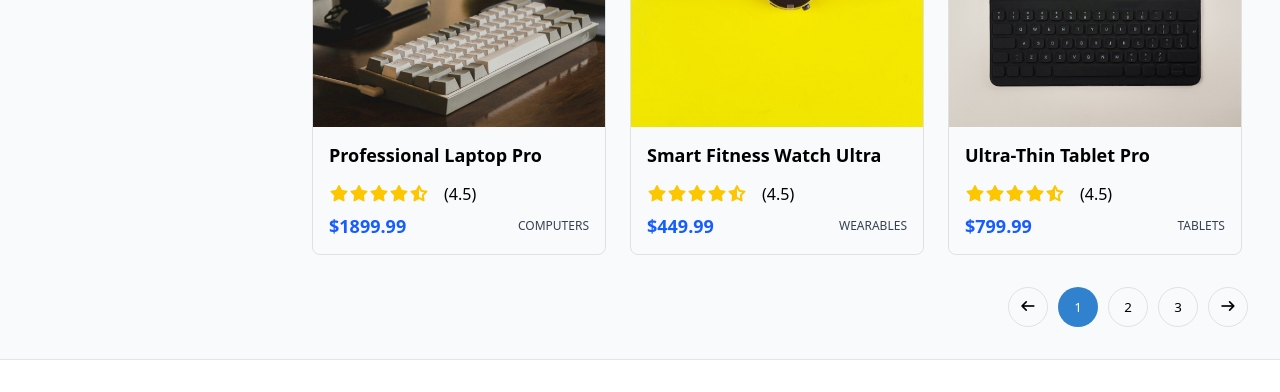
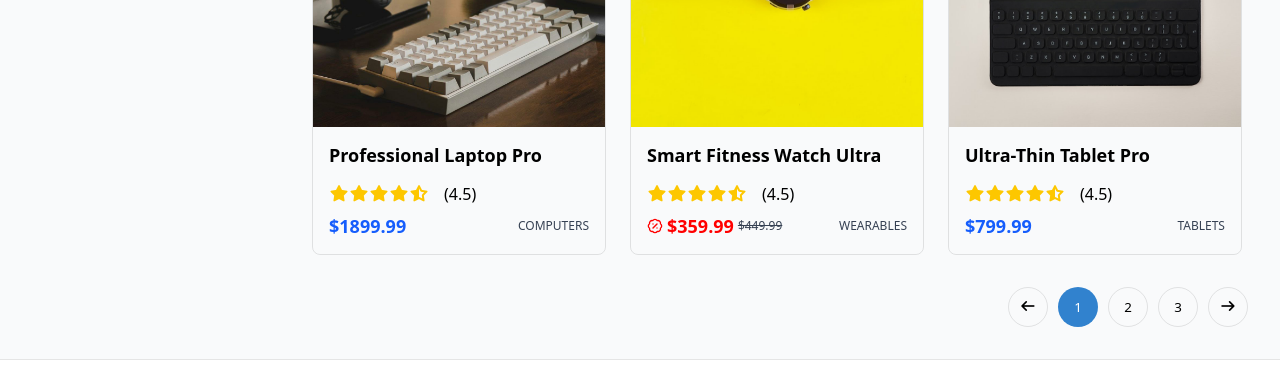
Before and after one commit to w1spuchy/E-commerce-site, a plain HTML site: page pages/index.html in a window 1280 px wide. Shown: the part 864-1256 px from the top of the page. Drawn offline with Linux system fonts and the light colour scheme.

Commit message:
add: added discount price for product cards

```diff
--- a/JSON data/products.json
+++ b/JSON data/products.json
@@ -54,7 +54,7 @@
       "rating": 5,
       "reviews_count": 478,
       "price": 2499.99,
-      "discount": 0.2,
+      "discount": null,
       "images": [
         "../images/Professional DSLR Camera.jfif",
         "../images/Professional DSLR Camera.jfif",
@@ -100,7 +100,7 @@
       "rating": 4.5,
       "reviews_count": 667,
       "price": 449.99,
-      "discount": null,
+      "discount": 0.2,
       "images": [
         "../images/Smart Fitness Watch Ultra.jfif",
         "../images/Smart Fitness Watch Ultra.jfif",
--- a/scripts/block_scripts/cards-section-fill.js
+++ b/scripts/block_scripts/cards-section-fill.js
@@ -18,10 +18,10 @@ export async function fillCardSection(sectionId, sortOrder)
                 cachedProducts.products.sort((a,b) => a.name.localeCompare(b.name));
                 break;
             case 'sort-by-price':
-                cachedProducts.products.sort((a,b) => a.price - b. price);
+                cachedProducts.products.sort((a,b) => (a.price * (1 - (a.discount ? a.discount : 0))) - (b.price * (1 - (b.discount ? b.discount : 0))));
                 break;
             case 'sort-by-price-rev':
-                cachedProducts.products.sort((a,b) => b.price - a. price);
+                cachedProducts.products.sort((a,b) => (b.price * (1 - (b.discount ? b.discount : 0))) - (a.price * (1 - (a.discount ? a.discount : 0))));
                 break;
             default:
                 return
@@ -201,6 +201,29 @@ export async function fillCardSection(sectionId, sortOrder)
 
             })
 
+            const cardPriceSection = productCard.querySelector(".product-price-section");
+            if(product.discount === null)
+            {
+                cardPriceSection.innerHTML =
+                `
+                    <div class="product-price">$${product.price}</div>
+                    <div class="product-category">${product.category}</div>
+                `
+            }
+            else
+            {
+                cardPriceSection.innerHTML =
+                `
+                    <div class="price-discount-container">
+                        <svg xmlns="http://www.w3.org/2000/svg" width="16" height="16" viewBox="0 0 24 24" fill="none" stroke="red" stroke-width="2" stroke-linecap="round" stroke-linejoin="round" class="lucide lucide-badge-percent-icon lucide-badge-percent"><path d="M3.85 8.62a4 4 0 0 1 4.78-4.77 4 4 0 0 1 6.74 0 4 4 0 0 1 4.78 4.78 4 4 0 0 1 0 6.74 4 4 0 0 1-4.77 4.78 4 4 0 0 1-6.75 0 4 4 0 0 1-4.78-4.77 4 4 0 0 1 0-6.76Z"/><path d="m15 9-6 6"/><path d="M9 9h.01"/><path d="M15 15h.01"/></svg>
+                        <div class="discount-price">$${(product.price * (1-product.discount)).toFixed(2)}</div>
+                        <div class="old-price">$${product.price}</div>
+                    </div>
+                    <div class="product-category">${product.category}</div>
+                `
+            }
+
+
             section.appendChild(productCard);
         });
     }
--- a/scss/element_styles/_product_card.scss
+++ b/scss/element_styles/_product_card.scss
@@ -120,6 +120,28 @@
     color:#155dfc;
 }
 
+.price-discount-container
+{
+    display: flex;
+    flex-direction: row;
+    align-items: center;
+    gap: 4px;
+}
+
+.discount-price
+{
+    font-weight: bold;
+    font-size: 18px;
+    color: red;
+}
+
+.old-price
+{
+    font-size: 12px;
+    text-decoration:line-through;
+    color: $light-text-color;
+}
+
 .product-category
 {
     @include small-text;
@@ -155,6 +177,10 @@
     {
         height: 45%;
     }
+    .old-price
+    {
+        display: none;
+    }
 }
 
 @media (min-width: 1280px)
@@ -171,4 +197,8 @@
     {
         height: 20%;
     }
+        .old-price
+    {
+        display: flex;
+    }
 }
```
Also changed, not shown: css/index.css, 1 other file.
